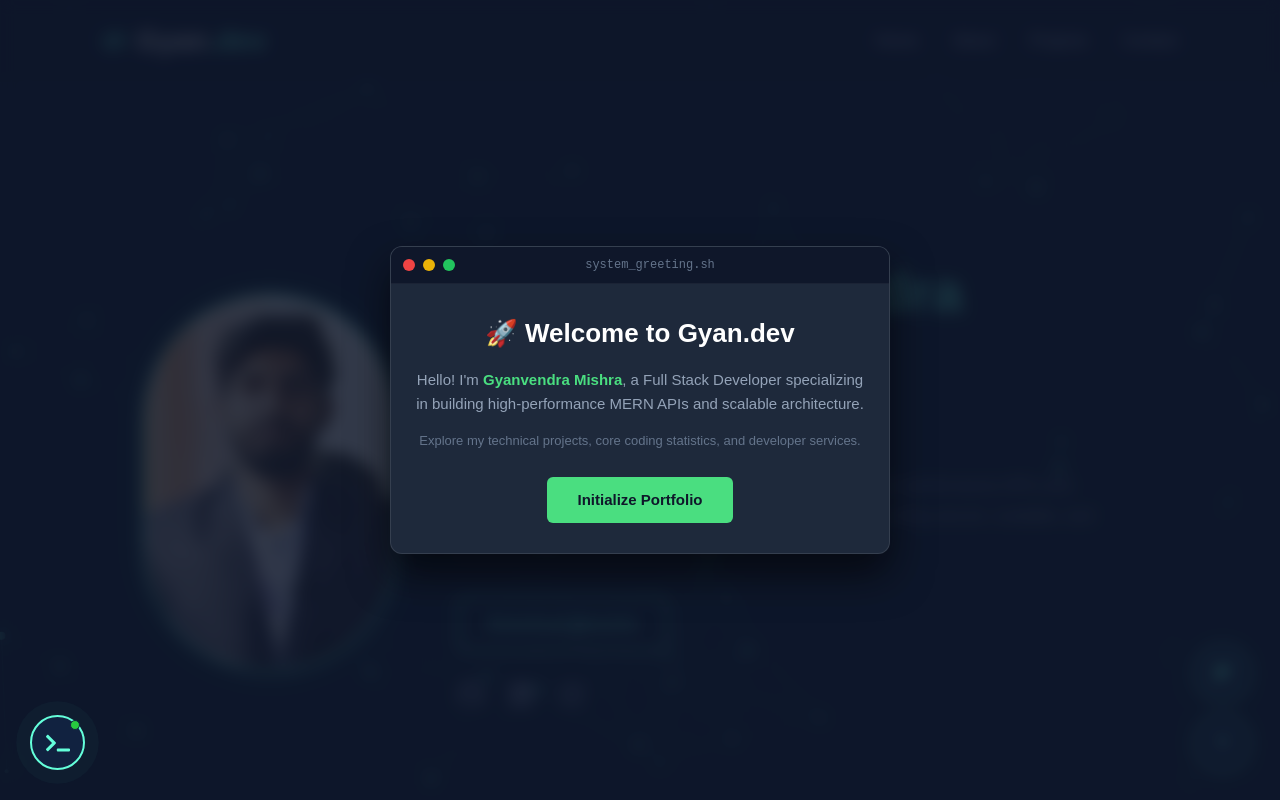
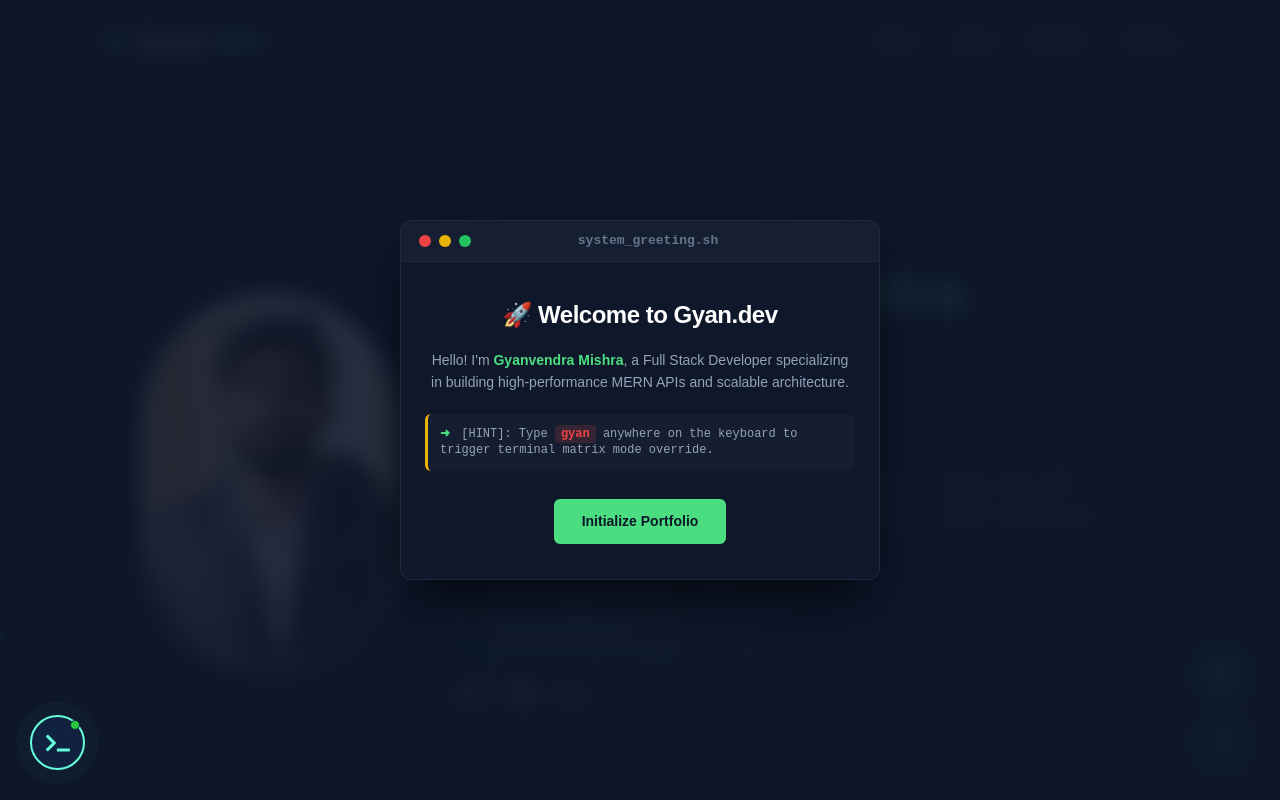
Before and after one commit to gyan9752/my-portfolio, a React (Vite) app: page / in a window 1280 px wide. Shown: the top 800 px of the page. Built offline with nearby package versions, Linux system fonts and the light colour scheme.

Commit message:
fix: resolve correct path casing for custom cursor component

```diff
--- a/src/App.jsx
+++ b/src/App.jsx
@@ -19,6 +19,7 @@ import Terminal from "./components/terminal/terminal.jsx";
 import MovingBg from "./components/movingbg/movingbg.jsx";
 //import CustomCursor from "./components/CustomCursor/CustomCursor.jsx";
 import WelcomeModal from "./components/WelcomeModal/WelcomeModal.jsx";
+import EasterEgg from "./components/EasterEgg/EasterEgg.jsx";
 
 function App() {
   return (
@@ -29,6 +30,7 @@ function App() {
       {/* Navigation & Core Hero */}
       {/* <CustomCursor /> */}
       <WelcomeModal />
+      <EasterEgg />
       <Navbar />
       <Hero />
       <Terminal />
--- /dev/null
+++ b/src/components/EasterEgg/EasterEgg.css
@@ -0,0 +1,47 @@
+.easter-egg-overlay {
+  position: fixed;
+  top: 0;
+  left: 0;
+  width: 100%;
+  height: 100%;
+  background: #000000;
+  z-index: 200000; /* Sabse upar */
+  display: flex;
+  justify-content: center;
+  align-items: center;
+  font-family: 'Courier New', monospace;
+  color: #00ff00; /* Pure Matrix Hacker Green */
+}
+
+.matrix-rain {
+  text-align: center;
+  animation: pulse 1s infinite alternate;
+}
+
+.matrix-rain h1 {
+  font-size: 32px;
+  margin-bottom: 10px;
+  letter-spacing: 2px;
+}
+
+.matrix-rain p {
+  color: #88ff88;
+  font-size: 16px;
+}
+
+.glitch-text {
+  font-size: 40px;
+  font-weight: 900;
+  margin-top: 30px;
+  color: #ffffff;
+  background: #00ff00;
+  color: #000;
+  padding: 10px 20px;
+  border-radius: 4px;
+  box-shadow: 0 0 20px #00ff00;
+}
+
+@keyframes pulse {
+  from { opacity: 0.8; }
+  to { opacity: 1; }
+}
--- /dev/null
+++ b/src/components/EasterEgg/EasterEgg.jsx
@@ -0,0 +1,43 @@
+import { useEffect, useState } from "react";
+import "./EasterEgg.css";
+
+export default function EasterEgg() {
+  const [active, setActive] = useState(false);
+  const targetCode = "gyan"; // 🔑 Ye hai aapka secret cheat code
+  let inputBuffer = "";
+
+  useEffect(() => {
+    const handleKeyDown = (e) => {
+      // Sirf alphabet keys ko buffer me add karega
+      if (e.key.length === 1 && e.key.match(/[a-z]/i)) {
+        inputBuffer += e.key.toLowerCase();
+        // Buffer ko target code ki length tak limit rakhega
+        if (inputBuffer.length > targetCode.length) {
+          inputBuffer = inputBuffer.substring(inputBuffer.length - targetCode.length);
+        }
+
+        // Code match hone par easter egg trigger!
+        if (inputBuffer === targetCode) {
+          setActive(true);
+          // 5 seconds baad automatic normal mode me wapas
+          setTimeout(() => setActive(false), 5000);
+        }
+      }
+    };
+
+    window.addEventListener("keydown", handleKeyDown);
+    return () => window.removeEventListener("keydown", handleKeyDown);
+  }, []);
+
+  if (!active) return null;
+
+  return (
+    <div className="easter-egg-overlay">
+      <div className="matrix-rain">
+        <h1>[ MATRIX TERMINAL ACTIVATED ]</h1>
+        <p>OVERRIDE BY GYANVENDRA MISHRA...</p>
+        <div className="glitch-text">ACCESS GRANTED 🚀</div>
+      </div>
+    </div>
+  );
+}
--- a/src/components/WelcomeModal/WelcomeModal.css
+++ b/src/components/WelcomeModal/WelcomeModal.css
@@ -4,29 +4,30 @@
   left: 0;
   width: 100%;
   height: 100%;
-  background: rgba(15, 23, 42, 0.85); /* Deep dark blur overlay */
-  -webkit-backdrop-filter: blur(8px);
-  backdrop-filter: blur(8px);
-  z-index: 100000;  display: flex;
+  background: rgba(15, 23, 42, 0.9); /* Pure matching deep dark overlay */
+  -webkit-backdrop-filter: blur(10px);
+  backdrop-filter: blur(10px);
+  z-index: 100000;
+  display: flex;
   justify-content: center;
   align-items: center;
   padding: 20px;
 }
 
 .welcome-card {
-  background: #1e293b;
-  border: 1px solid rgba(255, 255, 255, 0.1);
+  background: #0f172a; /* Project default dark base dashboard color match */
+  border: 1px solid rgba(255, 255, 255, 0.08);
   width: 100%;
-  max-width: 500px;
+  max-width: 480px;
   border-radius: 12px;
   overflow: hidden;
-  box-shadow: 0 20px 40px rgba(0, 0, 0, 0.6);
+  box-shadow: 0 25px 50px -12px rgba(0, 0, 0, 0.7);
 }
 
-/* Terminal style title bar */
+/* Terminal style title bar configuration */
 .terminal-header {
-  background: #0f172a;
-  padding: 12px;
+  background: rgba(30, 41, 59, 0.5);
+  padding: 14px 18px;
   display: flex;
   align-items: center;
   gap: 8px;
@@ -45,31 +46,33 @@
 .terminal-title {
   color: #64748b;
   font-family: 'Courier New', monospace;
-  font-size: 12px;
-  margin-left: 10px;
+  font-size: 13px;
+  font-weight: 600;
+  margin-left: 8px;
 }
 
-/* Content Body */
+/* Content Body Context spacing rules */
 .welcome-content {
-  padding: 30px 24px;
+  padding: 35px 24px;
   text-align: center;
 }
 
 .welcome-content h2 {
   color: #ffffff;
-  font-size: 26px;
-  margin-bottom: 15px;
-  font-weight: 700;
+  font-size: 24px;
+  margin-bottom: 16px;
+  font-weight: 800;
+  letter-spacing: -0.5px;
 }
 
 .welcome-content p {
   color: #94a3b8;
-  font-size: 15px;
+  font-size: 14px;
   line-height: 1.6;
 }
 
 .highlight {
-  color: #4ade80; /* Theme Match Green */
+  color: #4ade80; /* Project Live Theme green */
   font-weight: 600;
 }
 
@@ -79,21 +82,53 @@
   margin-top: 15px;
 }
 
-/* Styled Button */
+/* Styled Live Interactive Button config */
 .welcome-btn {
-  margin-top: 25px;
+  margin-top: 28px;
   background: #4ade80;
   color: #0f172a;
   border: none;
-  padding: 12px 30px;
-  font-size: 15px;
-  font-weight: 600;
+  padding: 12px 28px;
+  font-size: 14px;
+  font-weight: 700;
   border-radius: 6px;
   cursor: pointer;
-  transition: transform 0.2s ease, box-shadow 0.2s ease;
+  transition: transform 0.2s cubic-bezier(0.4, 0, 0.2, 1), box-shadow 0.2s ease;
 }
 
 .welcome-btn:hover {
   transform: translateY(-2px);
-  box-shadow: 0 0 15px rgba(74, 222, 128, 0.4);
+  box-shadow: 0 0 20px rgba(74, 222, 128, 0.45);
 }
+
+/* Custom Terminal Hint Box inside Modal */
+.terminal-hint-box {
+  background: rgba(30, 41, 59, 0.4);
+  padding: 12px;
+  border-radius: 6px;
+  margin-top: 20px;
+  border-left: 3px solid #eab308;
+  text-align: left;
+}
+
+.terminal-hint-box code {
+  font-family: 'Courier New', monospace;
+  font-size: 12px;
+  color: #94a3b8;
+  line-height: 1.4;
+  display: block;
+}
+
+.terminal-arrow {
+  color: #4ade80; /* Clean terminal green for arrow prompt */
+  font-weight: bold;
+  margin-right: 4px;
+}
+
+.hint-code {
+  color: #ef4444;
+  font-weight: bold;
+  background: rgba(239, 68, 68, 0.15);
+  padding: 2px 6px;
+  border-radius: 4px;
+}
--- a/src/components/WelcomeModal/WelcomeModal.jsx
+++ b/src/components/WelcomeModal/WelcomeModal.jsx
@@ -1,20 +1,12 @@
-import { useState, useEffect } from "react";
+import { useState } from "react";
 import "./WelcomeModal.css";
 import { motion, AnimatePresence } from "framer-motion";
 
 export default function WelcomeModal() {
-  const [isOpen, setIsOpen] = useState(false);
-
-  useEffect(() => {
-    // Check karega ki kya user pehle aa chuka hai
-    const hasVisited = localStorage.getItem("portfolio_visited");
-    if (!hasVisited) {
-      setIsOpen(true);
-    }
-  }, []);
+  const [isOpen, setIsOpen] = useState(() => !localStorage.getItem("portfolio_visited"));
 
   const handleClose = () => {
-    localStorage.setItem("portfolio_visited", "true"); // LocalStorage me entry lock
+    localStorage.setItem("portfolio_visited", "true");
     setIsOpen(false);
   };
 
@@ -41,9 +33,13 @@ export default function WelcomeModal() {
               <p>
                 Hello! I'm <span className="highlight">Gyanvendra Mishra</span>, a Full Stack Developer specializing in building high-performance MERN APIs and scalable architecture.
               </p>
-              <p className="sub-text">
-                Explore my technical projects, core coding statistics, and developer services.
-              </p>
+
+              {/* 💡 Symmetrical Safe React JSX Terminal Box */}
+              <div className="terminal-hint-box">
+                <code>
+                  <span className="terminal-arrow">➜</span> [HINT]: Type <span className="hint-code">gyan</span> anywhere on the keyboard to trigger terminal matrix mode override.
+                </code>
+              </div>
 
               <button className="welcome-btn" onClick={handleClose}>
                 Initialize Portfolio
--- a/src/components/certifications/certificate.jsx
+++ b/src/components/certifications/certificate.jsx
@@ -26,8 +26,6 @@ export default function Certificate() {
   return (
     <section className="certificate" id="family">
       <h2>My Pillars (Inspiration)</h2>
-      <p className="certificate-subtitle">root.getInspiration().map(member =&gt; member.log());</p>
-
       <div className="certificate-grid">
         {familyMembers.map((item, index) => (
           <motion.div
```
